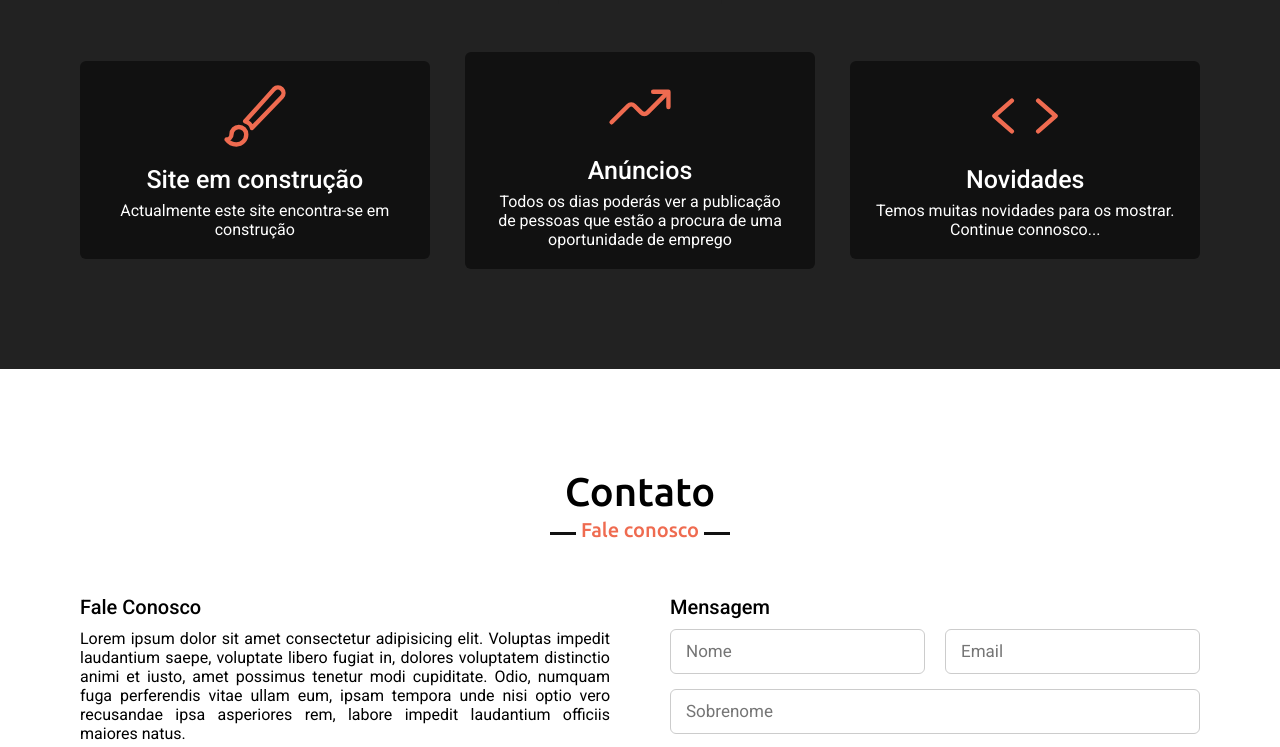
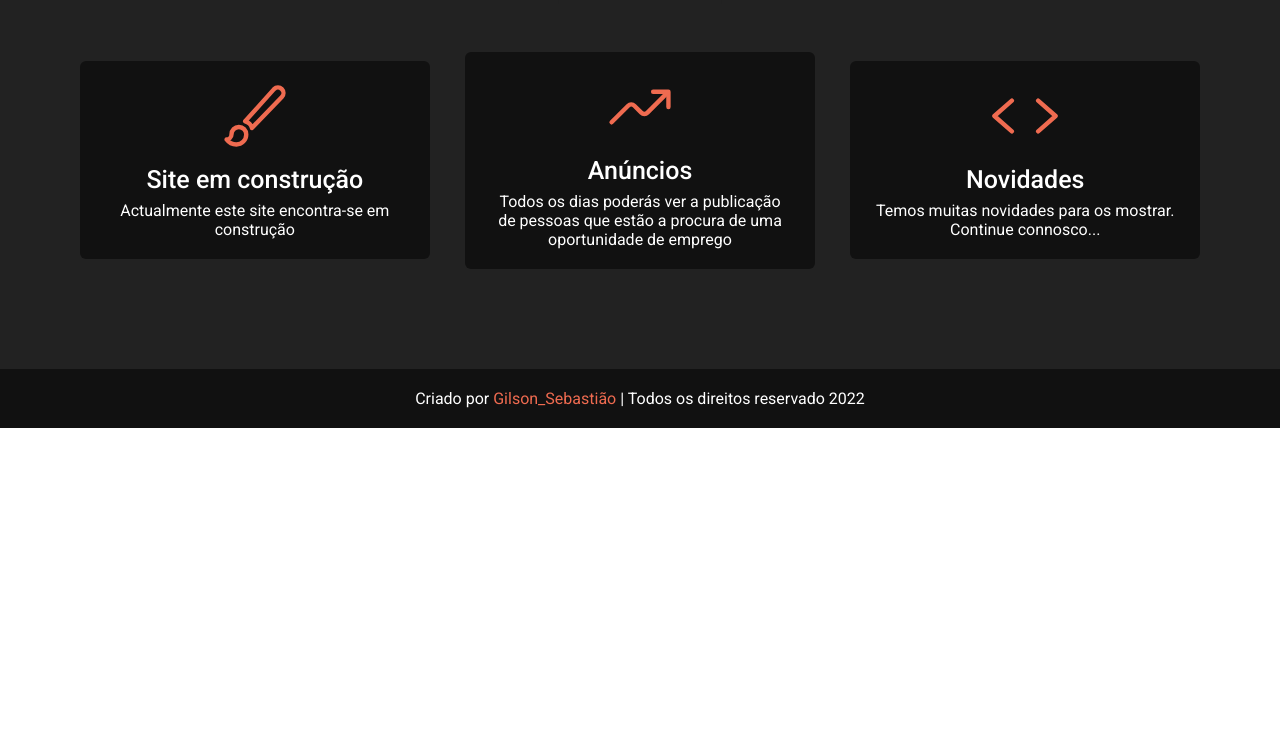
Before and after one commit to Gilpac/contrate_me, a React (Create React App) app: page / in a window 1280 px wide. Shown: the part 2011-2758 px from the top of the page. After the commit the page ends 2439 px from the top, so only its background shows below. Built offline with nearby package versions, Linux system fonts and the light colour scheme.

Commit message:
Alterei as cores do rodapé

```diff
--- a/src/pagina/home.js
+++ b/src/pagina/home.js
@@ -153,73 +153,8 @@ class Home extends React.Component{
         </div>
     </section>
 
-
-
-
-
-
-    <section class="contact" id="contact">
-        <div class="max-width">
-            <h2 class="title">Contato</h2>
-            <div class="contact-content">
-               <div class="column left">
-                   <div class="text">Fale Conosco</div>
-                   <p>Lorem ipsum dolor sit amet consectetur adipisicing elit. Voluptas impedit laudantium saepe, voluptate libero fugiat in, dolores voluptatem distinctio animi et iusto, amet possimus tenetur modi cupiditate. Odio, numquam fuga perferendis vitae ullam eum, ipsam tempora unde nisi optio vero recusandae ipsa asperiores rem, labore impedit laudantium officiis maiores natus.</p>
-
-               <div class="icons">
-                   <div class="row">
-                        <ion-icon name="person-outline"></ion-icon>
-                        <div class="info">
-                            <div class="head">Nome</div>
-                            <div class="sub-title">Ricardo Ferreira</div>
-                        </div>
-                   </div>
-                   <div class="row">
-                    <ion-icon name="earth-outline"></ion-icon>
-                    <div class="info">
-                        <div class="head">Endereço</div>
-                        <div class="sub-title">Campo Grande, MS</div>
-                    </div>
-               </div>
-               <div class="row">
-                <ion-icon name="person-outline"></ion-icon>
-                <div class="info">
-                    <div class="head">Email</div>
-                    <div class="sub-title">aeiou@gmail.com</div>
-                </div>
-           </div>
-               </div>
-            </div>
-            <div class="column rigth">
-                <div class="text">Mensagem</div>
-                <form action="#">
-                    <div class="fields">
-                        <div class="field name">
-                            <input type="text" placeholder="Nome" required/>
-                        </div>
-                        <div class="field email">
-                            <input type="email" placeholder="Email" required/>
-                        </div>
-                    </div>
-                    <div class="field">
-                        <div class="field">
-                            <input type="text" placeholder="Sobrenome" required/>
-                        </div>
-                        <div class="field textarea">
-                           <textarea  cols="30" rows="10" placeholder="Escrever...." required></textarea>
-                        </div>
-                        <div class="button">
-                            <button type="submit">Enviar</button>
-                        </div>
-                    </div>
-                </form>
-            </div>
-            </div>
-        </div>
-    </section>
-
     <footer>
-        <span>Criado por <a href="#">Front</a> | Todos os direitos reservado 2021</span>
+        <span>Criado por <a href="#">Gilson_Sebastião</a> | Todos os direitos reservado 2022</span>
     </footer>
 </>
             )
```
